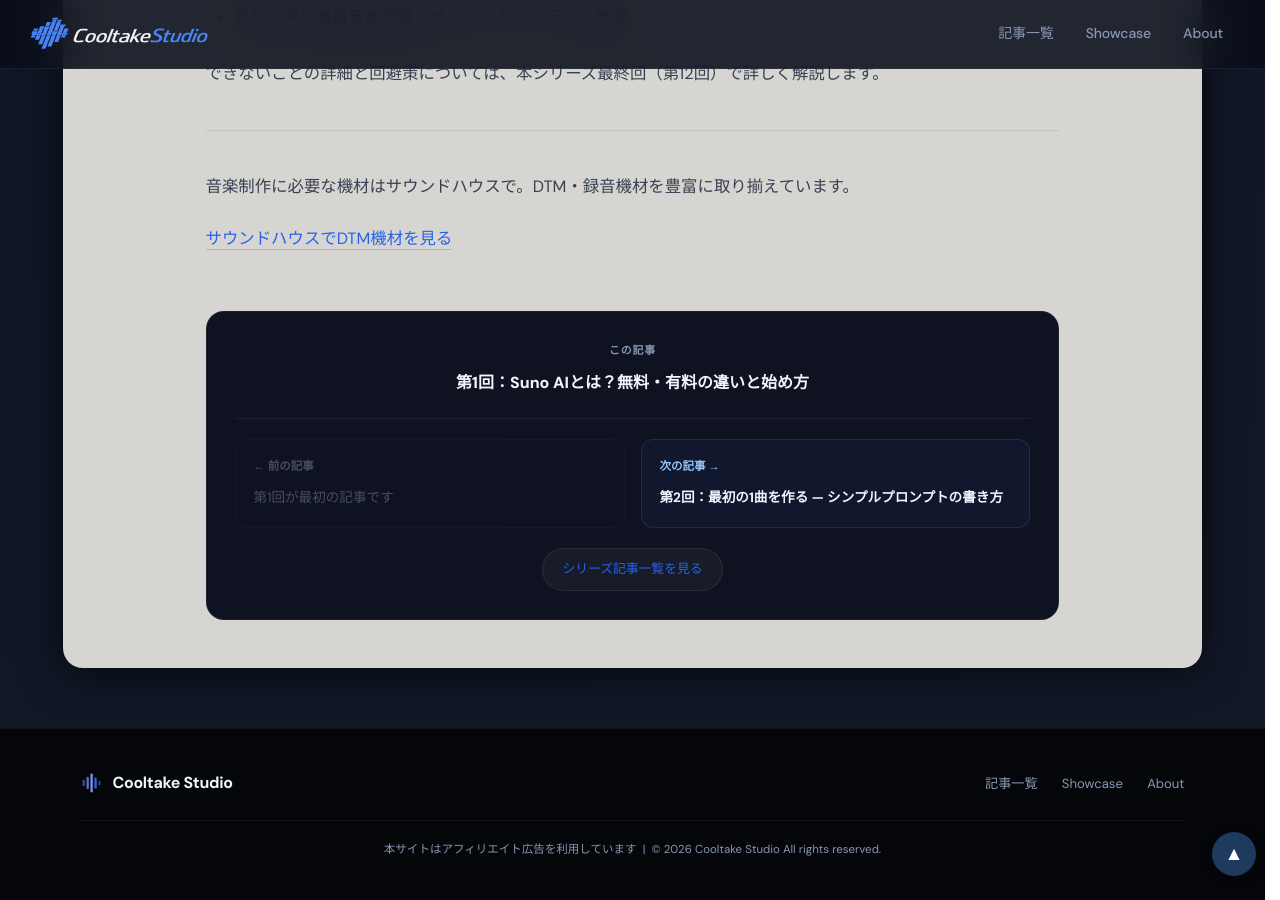
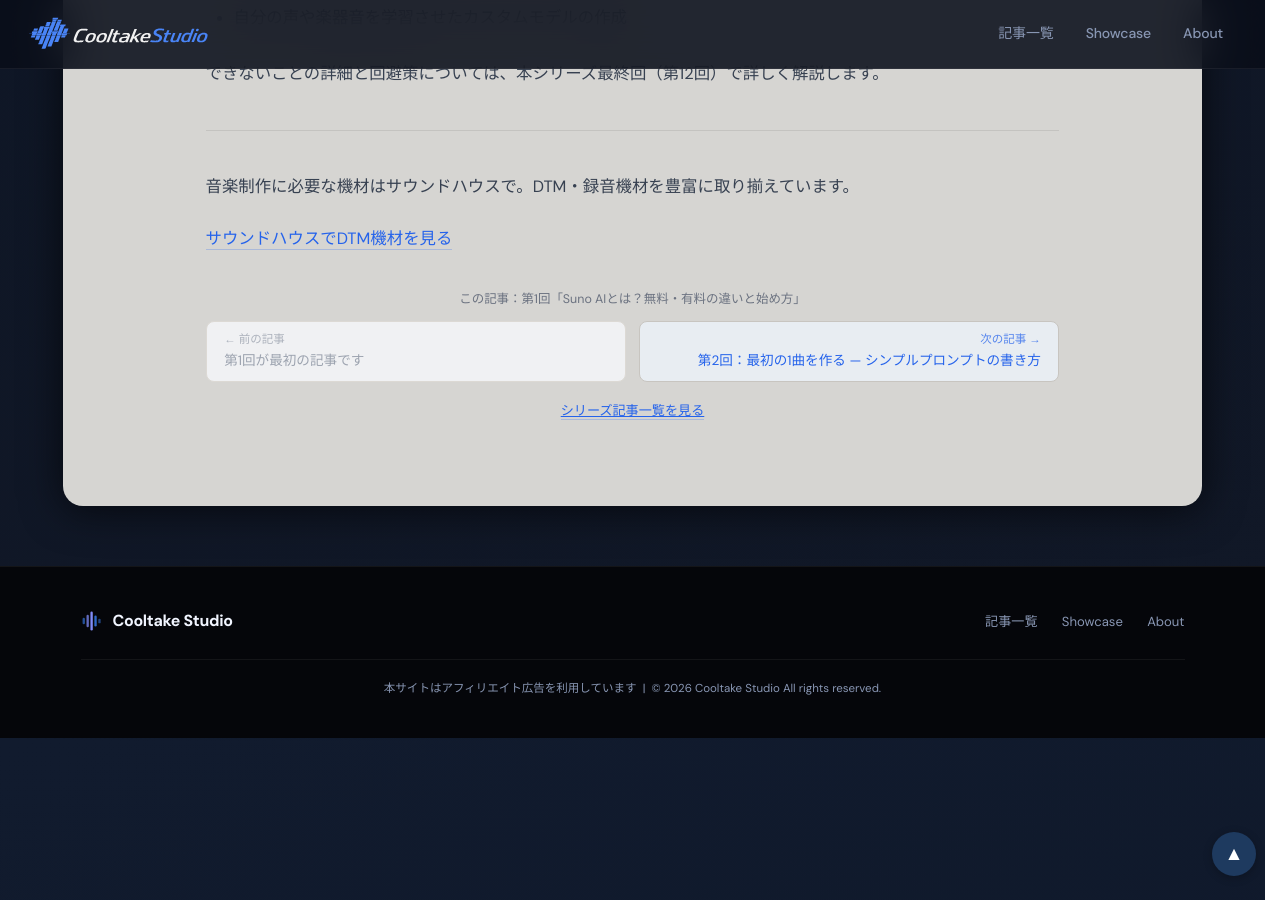
Before and after one commit to cooltake/cooltake-staging, a Jekyll site: the page built from _posts/2026-06-22-suno-guide-01.md, in a window 1280 px wide and 900 px high, scrolled down 3518 px. Built offline with Jekyll 4.4.1, drawn with Linux system fonts in a browser that asks for light colours; some web fonts are replaced.

Commit message:
style: Sunoガイド前後ナビを日本音楽史シリーズと同系統の配色に統一

```diff
--- a/_posts/2026-06-22-suno-guide-01.md
+++ b/_posts/2026-06-22-suno-guide-01.md
@@ -113,22 +113,17 @@
 <a href="https://h.accesstrade.net/sp/cc?rk=01001xqc00os63&url=https%3A%2F%2Fwww.soundhouse.co.jp%2Fsearch%2Findex%2F%3Fcategory%3D%26search_all%3DDTM" rel="nofollow" referrerpolicy="no-referrer-when-downgrade">サウンドハウスでDTM機材を見る</a>
 </div>
 
-<div style="margin:56px 0 0;padding:28px;background:#0f1220;border:1px solid rgba(255,255,255,0.06);border-radius:18px;">
-  <div style="text-align:center;padding-bottom:20px;margin-bottom:20px;border-bottom:1px solid rgba(255,255,255,0.06);">
-    <span style="display:block;font-size:.68rem;font-weight:700;letter-spacing:.08em;text-transform:uppercase;color:#8896b3;margin-bottom:6px;">この記事</span>
-    <span style="display:block;font-size:1rem;font-weight:800;color:#f1f5ff;">第1回：Suno AIとは？無料・有料の違いと始め方</span>
-  </div>
-  <div style="display:grid;grid-template-columns:1fr 1fr;gap:16px;">
-    <div style="padding:16px 18px;border-radius:12px;border:1px solid rgba(255,255,255,0.06);opacity:.45;">
-      <span style="display:block;font-size:.72rem;font-weight:700;color:#8896b3;margin-bottom:6px;">← 前の記事</span>
-      <span style="display:block;font-size:.85rem;color:#8896b3;">第1回が最初の記事です</span>
+<div style="margin:2rem 0;">
+  <p style="text-align:center;font-size:.78rem;color:#6b7280;margin-bottom:.6rem;">この記事：第1回「Suno AIとは？無料・有料の違いと始め方」</p>
+  <div style="display:flex;flex-wrap:wrap;gap:.8rem;">
+    <div style="flex:1;min-width:200px;display:block;padding:.6rem 1.1rem;background:#f0f1f3;border:1px solid #dcd9d4;border-radius:8px;color:#9ca3af;font-size:.85rem;line-height:1.5;">
+      <span style="display:block;font-size:.72rem;opacity:.8;margin-bottom:2px;">← 前の記事</span>
+      <span>第1回が最初の記事です</span>
     </div>
-    <a href="/production/suno-guide-02/" style="display:block;padding:16px 18px;border-radius:12px;border:1px solid rgba(59,130,246,.2);background:rgba(59,130,246,.06);text-decoration:none;transition:border-color .2s;">
-      <span style="display:block;font-size:.72rem;font-weight:700;color:#93c5fd;margin-bottom:6px;">次の記事 →</span>
-      <span style="display:block;font-size:.85rem;color:#f1f5ff;font-weight:600;">第2回：最初の1曲を作る — シンプルプロンプトの書き方</span>
+    <a href="/production/suno-guide-02/" style="flex:1;min-width:200px;text-align:right;display:block;padding:.6rem 1.1rem;background:#e8edf2;border:1px solid #c8c5c0;border-radius:8px;color:#1e3a5f;text-decoration:none;font-size:.85rem;line-height:1.5;">
+      <span style="display:block;font-size:.72rem;opacity:.75;margin-bottom:2px;">次の記事 →</span>
+      <span>第2回：最初の1曲を作る — シンプルプロンプトの書き方</span>
     </a>
   </div>
-  <div style="text-align:center;margin-top:20px;">
-    <a href="/series-list.html?series=suno-guide" style="display:inline-block;padding:.5rem 1.2rem;background:rgba(255,255,255,0.04);border:1px solid rgba(255,255,255,0.08);border-radius:9999px;color:#8896b3;text-decoration:none;font-size:.8rem;">シリーズ記事一覧を見る</a>
-  </div>
+  <p style="text-align:center;margin-top:.8rem;"><a href="/series-list.html?series=suno-guide" style="color:#1e3a5f;font-size:.82rem;text-decoration:underline;">シリーズ記事一覧を見る</a></p>
 </div>
```
